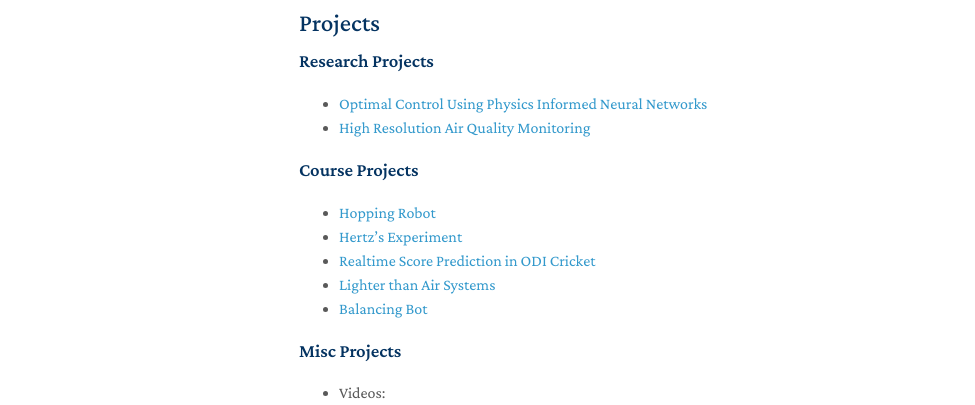
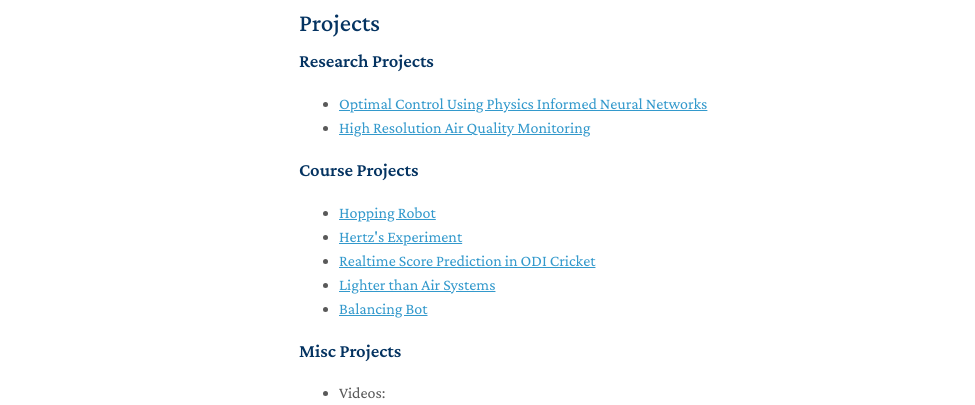
Before and after one commit to suraj1102/suraj1102.github.io, a Jekyll site: the page built from index.md, in a window 1280 px wide and 1138 px high. Shown: the part 591-996 px from the top of the window, without its empty margins (171-1146 px from the left). Built offline with Jekyll 4.4.1, drawn with Linux system fonts in a browser that asks for light colours; a style sheet for code colours, icons or effects is not loaded; our own code applies the rules of GitHub Pages for plain Markdown files.

Commit message:
Underline

```diff
--- a/_includes/projects.md
+++ b/_includes/projects.md
@@ -2,15 +2,15 @@
 
 
 ### Research Projects
-- [Optimal Control Using Physics Informed Neural Networks](/projects/optimal-control/)
-- [High Resolution Air Quality Monitoring](/projects/high-resolution-air-quality-monitoring/)
+- [<u>Optimal Control Using Physics Informed Neural Networks</u>](/projects/optimal-control/)
+- [<u>High Resolution Air Quality Monitoring</u>](/projects/high-resolution-air-quality-monitoring/)
 
 ### Course Projects
-- [Hopping Robot](/projects/jumping-robot/)
-- [Hertz's Experiment](/projects/hertz-experiment/)
-- [Realtime Score Prediction in ODI Cricket](/projects/realtime-score-prediction-odi-cricket/)
-- [Lighter than Air Systems](/projects/LTA/)
-- [Balancing Bot](/projects/balancing-bot/)
+- [<u>Hopping Robot</u>](/projects/jumping-robot/)
+- [<u>Hertz's Experiment</u>](/projects/hertz-experiment/)
+- [<u>Realtime Score Prediction in ODI Cricket</u>](/projects/realtime-score-prediction-odi-cricket/)
+- [<u>Lighter than Air Systems</u>](/projects/lta/)
+- [<u>Balancing Bot</u>](/projects/balancing-bot/)
 
 ### Misc Projects
 - Videos:
```
